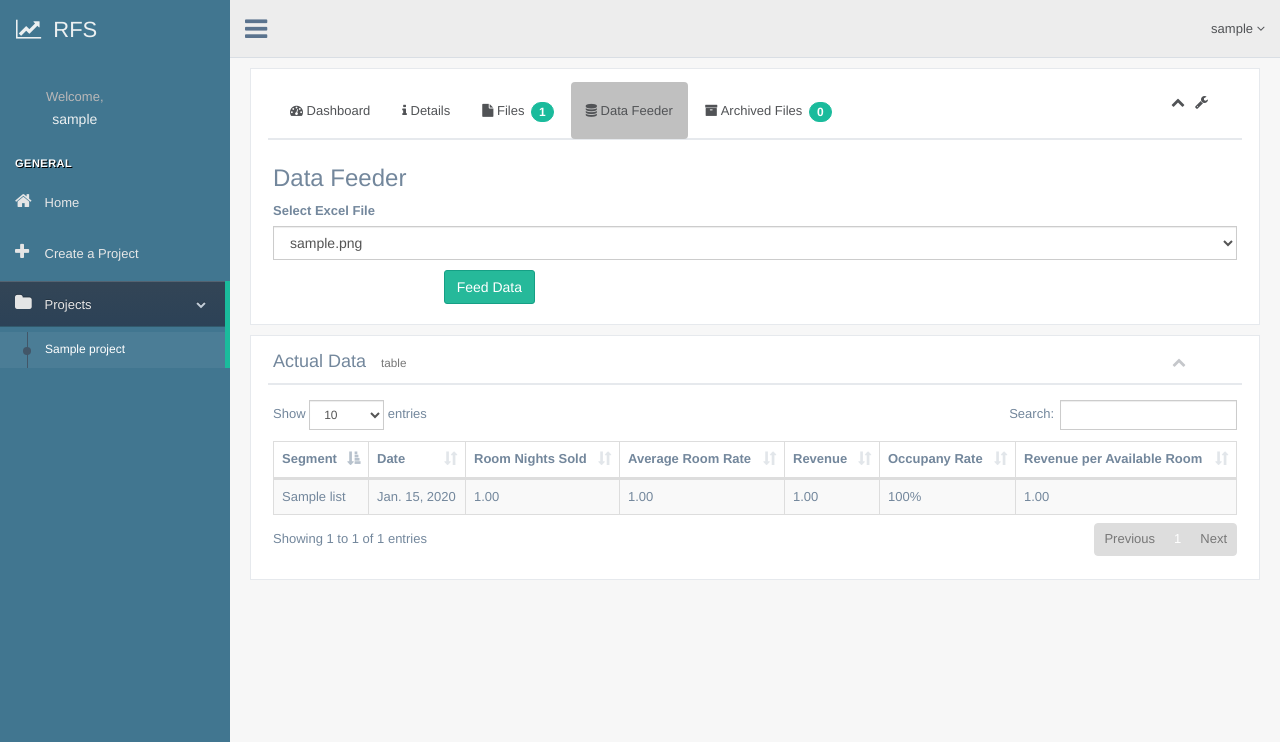
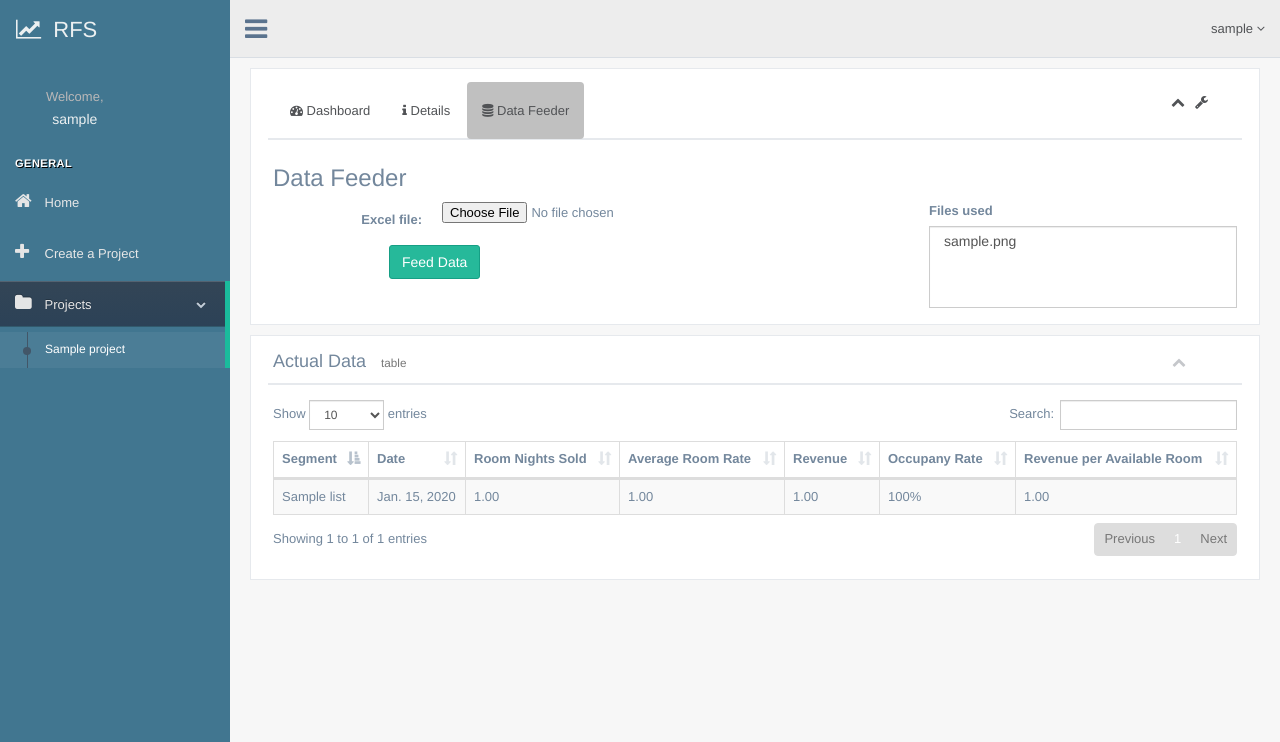
Before and after one commit to nicoletlopez/Revenue-Forecaster, a Django app: page /rfs/project/1/datafeeder/ in a window 1280 px wide. Shown: the top 742 px of the page. Run offline with Django 3.2, Linux system fonts and the light colour scheme; a user stored in the database is signed in; tables that the repository leaves empty hold one stand-in row (values such as "Sample post"); some libraries are stand-ins or nearby versions.

```diff
--- a/Application/rfs/templates/rfs/datafeeder.html
+++ b/Application/rfs/templates/rfs/datafeeder.html
@@ -10,41 +10,41 @@
     <div class="alert alert-success alert-dismissible fade in" role="alert">
         <button type="button" class="close" data-dismiss="alert" aria-label="Close"><span aria-hidden="true">×</span>
                     </button><strong>{{ message }}</strong></div>
+    {% elif error_message %}
+    <div class="alert alert-warning alert-dismissible fade in" role="alert">
+        <button type="button" class="close" data-dismiss="alert" aria-label="Close"><span aria-hidden="true">×</span>
+                    </button><strong>{{ error_message }}</strong></div>
     {% endif %}
 
     <h3>Data Feeder</h3>
+    <div class="row">
+    <div class="col-md-8">
     {% if year_detect %}
         <h5>Year detected: <strong>{{ year_detect }}</strong></h5>
     {% endif %}
-    <form class="form-horizontal" action="" method="post" enctype="multipart/form-data">
+    <form class="form-horizontal" role="form" action="" method="post" enctype="multipart/form-data">
         {% csrf_token %}
-    <!--
-        <div class="form-group">
-        <label for="yrselect">Select Year</label>
-        <input id="yrselect" type="number" name="year" class="form-control" value="2015" min="2014" max="2016" required="" />
-        </div>
-    -->
-        <div class="form-group">
-        <label for="filesel">Select Excel File</label>
-        <select id="filesel" class="form-control" name="file">
-        {% if act_files %}
-            {% for file in act_files %}
-            <option value="{{ file.excel_file }}">{{ file.excel_file }}</option>
-            {% endfor %}
-        {% endif %}
-        </select>
-        </div>
+        <input type="hidden" name="project" value="{{ project }}">
+        {% include 'rfs/form_template.html' %}
         <div class="form-group">
         <div class="col-sm-offset-2 col-sm-10">
-            {% if act_files %}
                 <button type="submit" class="btn btn-success">Feed Data</button>
-            {% else %}
-                <button type="submit" class="btn btn-success" disabled>Feed Data</button>
-            {% endif %}
         </div>
         </div>
     </form>
+    </div>
+    <div class="col-md-4">
+    {% if act_files %}
+        <label class="">Files used</label>
+                          <select class="form-control" multiple="multiple">
+                              {% for file in act_files %}
+                                    <option>{{ file }}</option>
+                              {% endfor %}
+                          </select>
+    {% endif %}
 
+    </div>
+    </div>
 
 {% endblock %}
 {% block 2ndblock %}
--- a/Application/rfs/templates/rfs/home.html
+++ b/Application/rfs/templates/rfs/home.html
@@ -20,7 +20,7 @@
                     </a>
                   {% if all_projects %}
                     <a class="btn btn-app" href="{% url 'rfs:upload_file_to' %}">
-                      <i class="fa fa-upload"></i> Upload a File
+                      <i class="fa fa-database"></i> Feed Data
                     </a>
 
                     <a class="btn btn-app" href="{% url 'rfs:project' all_projects.first.id %}">
--- a/Application/rfs/templates/rfs/project.html
+++ b/Application/rfs/templates/rfs/project.html
@@ -14,9 +14,7 @@
                   {% if project.status == 'ACT' %}
                       <li class="{% if request.resolver_match.url_name == 'project' %}active{% endif %}"><a href="{% url 'rfs:project' project.id %}"><i class="fa fa-dashboard"> </i> Dashboard </a></li>
                       <li class="{% if request.resolver_match.url_name == 'project-details' %}active{% endif %}"><a href="{% url 'rfs:project-details' project.id %}"><i class="fa fa-info"> </i> Details </a></li>
-                      <li class="{% if request.resolver_match.url_name == 'file' %}active{% endif %}"><a href="{% url 'rfs:file' project.id %}"><i class="fa fa-file"> </i> Files <span style="color:white;" class="badge bg-green">{{ act_files.count }}</span></a></li>
                       <li class="{% if request.resolver_match.url_name == 'datafeed' %}active{% endif %}"><a href="{% url 'rfs:datafeed' project.id %}"><i class="fa fa-database"> </i> Data Feeder </a></li>
-                      <li class="{% if request.resolver_match.url_name == 'arc-file' %}active{% endif %}"><a href="{% url 'rfs:arc-file' project.id %}"><i class="fa fa-archive"> </i> Archived Files <span style="color:white;" class="badge bg-green">{{ arc_files.count }}</span></a></li>
                   {% else %}
                       <h3>Project will be available when restored.</h3>
                           <form action="{% url 'rfs:project-delete' project.id %}" method="post">
--- a/Application/rfs/templates/rfs/upload_file_to.html
+++ b/Application/rfs/templates/rfs/upload_file_to.html
@@ -17,7 +17,7 @@
       <tbody>
       {% for project in all_projects %}
       <tr>
-          <td><a href="{% url 'rfs:file' project.id %}"><div style="height:100%;width:100%">{{ project.project_name }}</div></a></td>
+          <td><a href="{% url 'rfs:datafeed' project.id %}"><div style="height:100%;width:100%">{{ project.project_name }}</div></a></td>
           <td>{{ project.file_set.count }}</td>
       </tr>
       {% endfor %}
--- a/Application/rfs/views.py
+++ b/Application/rfs/views.py
@@ -206,8 +206,9 @@ def file_view(request, project_id):
         projects = Project.objects.all().filter(status='ACT')
         if form.is_valid():
             project_files = project.file_set.all()
+            input_file='project_{0}/{1}'.format(project.project_name,form.cleaned_data.get("excel_file"))
             for f in project_files:
-                if f.excel_file == form.cleaned_data.get("excel_file"):
+                if f.excel_file == input_file:
                     context = {
                         'all_projects': projects,
                         'act_files': File.objects.filter(status='ACT', project_id=project_id),
@@ -307,80 +308,119 @@ def file_update(request, project_id, file_id):
 
 ###########EXCELREADER#############
 def excel_to_db(request, project_id):
-    project = get_object_or_404(Project, pk=project_id)
-    def record(result_array):
-        for tuples in result_array:
-            for single_array in tuples:
-                segment = (single_array[0].decode("utf-8")).upper().strip()
-                #print("%s %s" % (segment,type(segment)))
-                date = single_array[1].decode("utf-8")
-                rns = float(single_array[2])
-                arr = float(single_array[3])
-                rev = float(single_array[4])
-                segment_id = Seg_list.objects.get(name=segment)
+    if not request.user.is_authenticated():
+        return HttpResponseRedirect(reverse('rfs:login'))
+    else:
+        form = FileForm(request.POST or None, request.FILES or None)
+        project = get_object_or_404(Project, pk=project_id)
+        projects = Project.objects.all().filter(status='ACT')
+        if form.is_valid():
+            project_files = project.file_set.all()
+            input_file = 'project_{0}/{1}'.format(project.project_name, form.cleaned_data.get("excel_file"))
+            for f in project_files:
+                if f.excel_file == input_file:
+                    context = {
+                        'all_projects': projects,
+                        'act_files': File.objects.filter(status='ACT', project_id=project_id),
+                        'project': project,
+                        'form': form,
+                        'error_message': 'File already used',
+                        'arc_projects': Project.objects.all().filter(status='ARC'),
+                        'arc_files': File.objects.filter(status='ARC', project_id=project_id),
+                        'active_tag': 'active',
+                        'block_display': 'display:block;',
+                        'current_page': 'current-page',
+                        'actual_data_list': Actual.objects.all().filter(project_id=project_id),
+                    }
+                    return render(request, 'rfs/datafeeder.html', context)
+            file = form.save(commit=False)
+            file.project = project
+            file.excel_file = request.FILES['excel_file']
+            file_type = file.excel_file.url.split('.')[-1]
+            file_type = file_type.lower()
+            if file_type not in EXCEL_FILE_TYPES:
+                context = {
+                    'all_projects': projects,
+                    'act_files': File.objects.filter(status='ACT', project_id=project_id),
+                    'project': project,
+                    'form': form,
+                    'error_message': 'File must be XLS, XLSX',
+                    'arc_projects': Project.objects.all().filter(status='ARC'),
+                    'arc_files': File.objects.filter(status='ARC', project_id=project_id),
+                    'active_tag': 'active',
+                    'block_display': 'display:block;',
+                    'current_page': 'current-page',
+                    'actual_data_list': Actual.objects.all().filter(project_id=project_id),
+                }
+                return render(request, 'rfs/datafeeder.html', context)
+            file.save()
+            def record(result_array):
+                for tuples in result_array:
+                    for single_array in tuples:
+                        segment = (single_array[0].decode("utf-8")).upper().strip()
+                        #print("%s %s" % (segment,type(segment)))
+                        date = single_array[1].decode("utf-8")
+                        rns = float(single_array[2])
+                        arr = float(single_array[3])
+                        rev = float(single_array[4])
+                        segment_id = Seg_list.objects.get(name=segment)
 
-                actual_object = Actual(date=date, actual_rns=rns, actual_arr=arr, actual_rev=rev,
-                                    segment=segment_id, project_id=project_id)
-                print(actual_object)
-                actual_object.save()
-    try:
-        if request.method == "POST":
+                        actual_object = Actual(date=date, actual_rns=rns, actual_arr=arr, actual_rev=rev,
+                                            segment=segment_id, project_id=project_id)
+                        actual_object.save()
 
-            excelfile = BASE_DIR + '/projects/' + str(request.POST.get("file"))
-            # instantiate excel reader object
-            excel_read = xlread.ExcelReader(excelfile)
+            try:
+                excelfile = BASE_DIR + '/projects/' + str(input_file)
 
-            if excel_read.current_year == 2015:
-                record(excel_read.store_last_year_values_to_array())
-                record(excel_read.store_current_year_values_to_array())
-            else:
-                record(excel_read.store_current_year_values_to_array())
+                excel_read = xlread.ExcelReader(excelfile)
 
-            year = excel_read.current_year
+                if excel_read.current_year == 2015:
+                    record(excel_read.store_last_year_values_to_array())
+                    record(excel_read.store_current_year_values_to_array())
+                else:
+                    record(excel_read.store_current_year_values_to_array())
 
+                year = excel_read.current_year
+                        #print("%s %s %s %s %s" % (segment,date,rns,arr,rev))
+            except:
 
-                #print("%s %s %s %s %s" % (segment,date,rns,arr,rev))
+                context = {'project': project,
+                           'arc_projects': Project.objects.all().filter(status='ARC'),
+                           'all_projects': Project.objects.all().filter(status='ACT'),
+                           'act_files': File.objects.filter(status='ACT', project_id=project_id),
+                           'form': form,
+                           'actual_data_list': Actual.objects.all().filter(project_id=project_id),
+                           'arc_files': File.objects.filter(status='ARC', project_id=project_id),
+                           'error_message': 'Excel format wrong. Please choose a correct one'
+                           }
+                return render(request, 'rfs/datafeeder.html', context)
 
-
-
+            context = {'project': project,
+                       'message': 'Data insert success!',
+                       'arc_projects': Project.objects.all().filter(status='ARC'),
+                       'all_projects': Project.objects.all().filter(status='ACT'),
+                       'act_files': File.objects.filter(status='ACT', project_id=project_id),
+                       'year_detect': year,
+                       'form': form,
+                       'actual_data_list': Actual.objects.all().filter(project_id=project_id),
+                       'arc_files': File.objects.filter(status='ARC', project_id=project_id),
+                       'active_tag': 'active',
+                       'block_display': 'display:block;',
+                       'current_page': 'current-page',
+                       }
+            return render(request, 'rfs/datafeeder.html', context)
         context = {'project': project,
                    'arc_projects': Project.objects.all().filter(status='ARC'),
                    'all_projects': Project.objects.all().filter(status='ACT'),
                    'act_files': File.objects.filter(status='ACT', project_id=project_id),
                    'actual_data_list': Actual.objects.all().filter(project_id=project_id),
+                   'form': form,
                    'arc_files': File.objects.filter(status='ARC', project_id=project_id),
                    'active_tag': 'active',
                    'block_display': 'display:block;',
                    'current_page': 'current-page',
                    }
         return render(request, 'rfs/datafeeder.html', context)
-    except:
-        context = {'project': project,
-                   'message': 'Data insert success!',
-                   'arc_projects': Project.objects.all().filter(status='ARC'),
-                   'all_projects': Project.objects.all().filter(status='ACT'),
-                   'act_files': File.objects.filter(status='ACT', project_id=project_id),
-                   #'year_detect': year,
-                   'actual_data_list': Actual.objects.all().filter(project_id=project_id),
-                   'arc_files': File.objects.filter(status='ARC', project_id=project_id),
-                   'active_tag': 'active',
-                   'block_display': 'display:block;',
-                   'current_page': 'current-page',
-                   }
-        return render(request, 'rfs/datafeeder.html', context)
-
-
-"""
-    context = {'project': project,
-               'arc_projects': Project.objects.all().filter(status='ARC'),
-               'all_projects': Project.objects.all().filter(status='ACT'),
-               'act_files': File.objects.filter(status='ACT', project_id=project_id),
-               'actual_data_list': Actual.objects.all().filter(project_id=project_id),
-               'arc_files': File.objects.filter(status='ARC', project_id=project_id),
-               'message': 'Excel format wrong. Please choose a correct one'
-               }
-    return render(request, 'rfs/datafeeder.html', context)
-"""
 
 ###########TRIPLE SMOOTHING#############
 def forecast_form_default(request, project_id):
```
Also changed, not shown: Application/rfs/templates/rfs/project_dashboard.html (+2 -6 lines).
